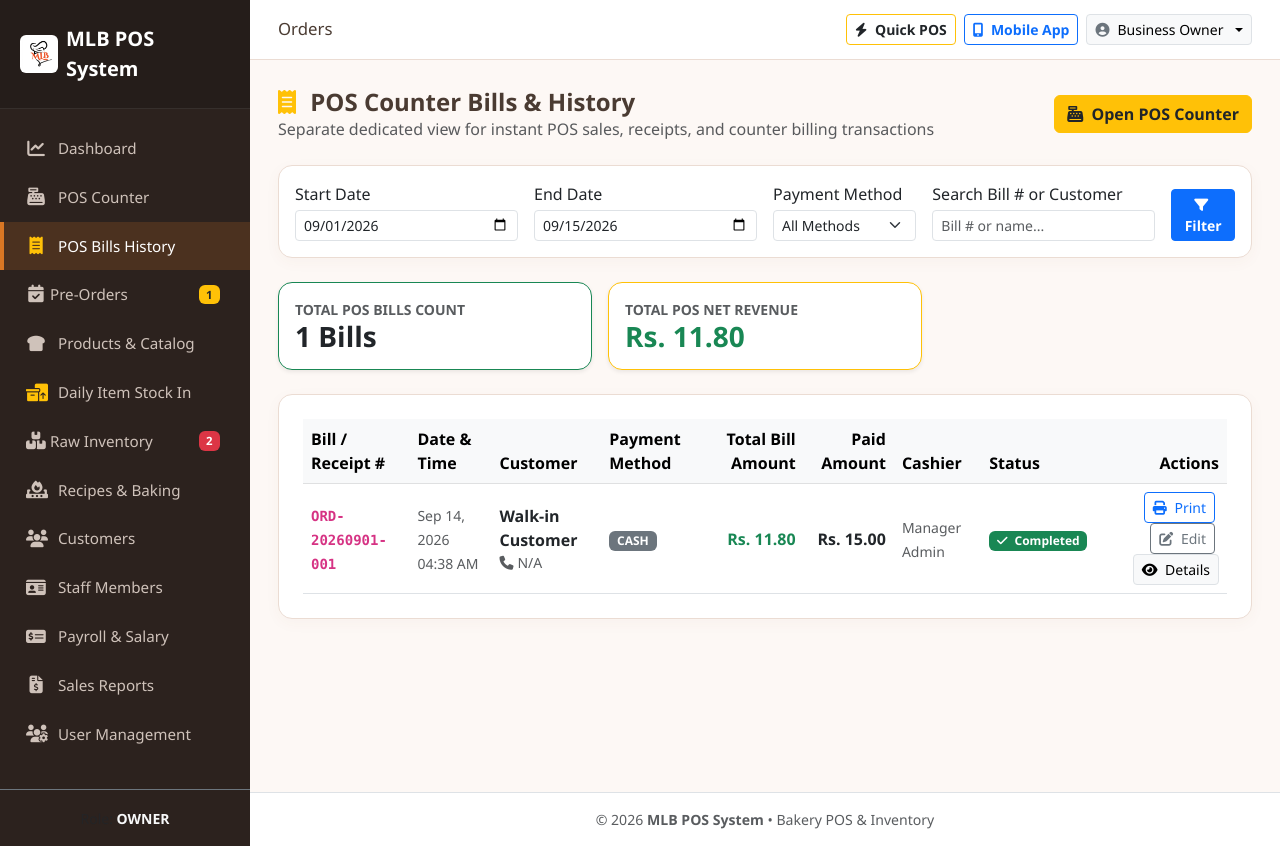
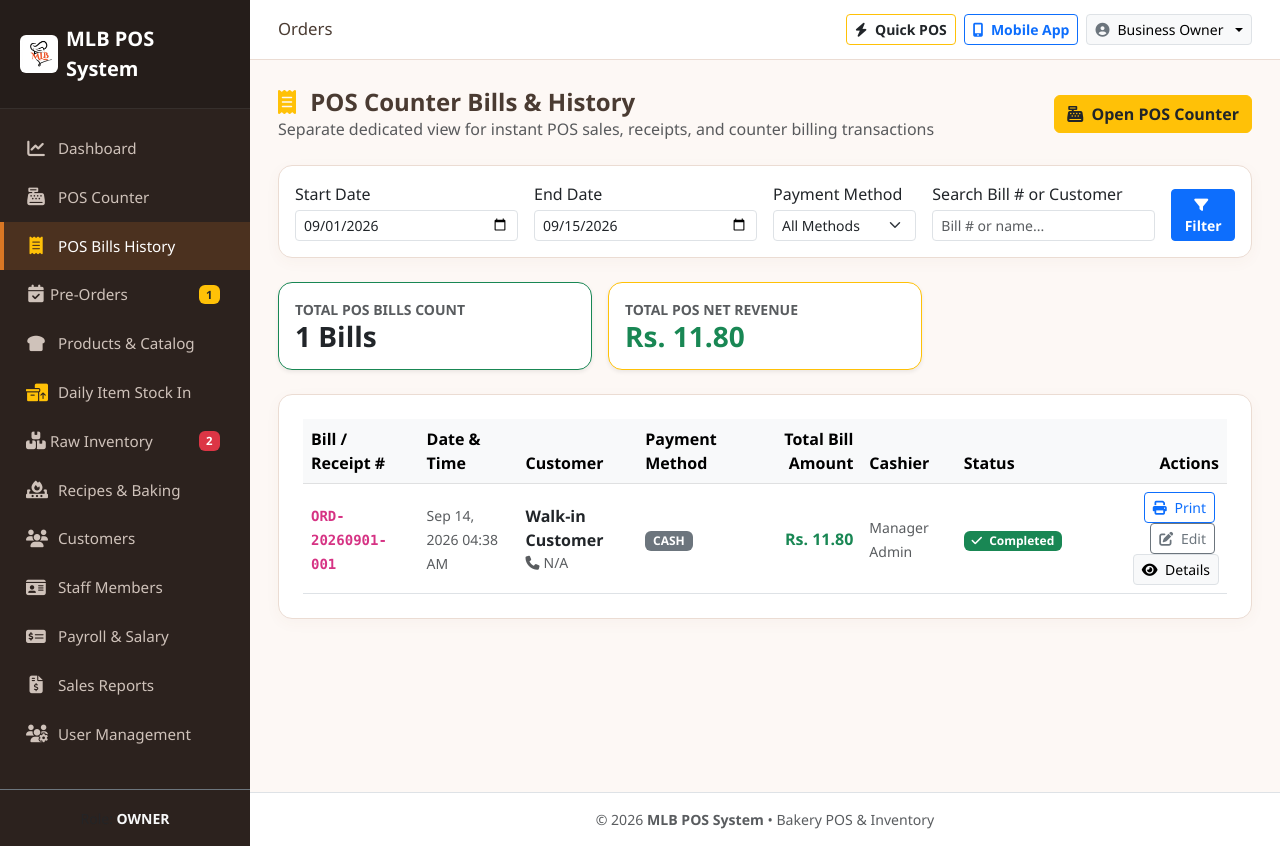
Before and after one commit to Nadeeshan1992/bakery-management, a PHP site: page /modules/orders/pos_bills.php in a window 1280 px wide. Run offline with PHP 8.4, Linux system fonts and the light colour scheme; a user stored in the database is signed in; data comes from the database, SQL or seed files in the repository.

Commit message:
fix(pos): remove Paid Amount column from POS Bills History table

```diff
--- a/modules/orders/pos_bills.php
+++ b/modules/orders/pos_bills.php
@@ -119,7 +119,6 @@
                     <th>Customer</th>
                     <th>Payment Method</th>
                     <th class="text-end">Total Bill Amount</th>
-                    <th class="text-end">Paid Amount</th>
                     <th>Cashier</th>
                     <th>Status</th>
                     <th class="text-end">Actions</th>
@@ -127,7 +126,7 @@
             </thead>
             <tbody>
                 <?php if (empty($posBills)): ?>
-                    <tr><td colspan="9" class="text-center text-muted py-4">No POS bills found for the selected date range.</td></tr>
+                    <tr><td colspan="8" class="text-center text-muted py-4">No POS bills found for the selected date range.</td></tr>
                 <?php else: ?>
                     <?php foreach ($posBills as $b): ?>
                         <tr>
@@ -146,7 +145,6 @@
                                 <?php endif; ?>
                             </td>
                             <td class="text-end fw-bold text-success fs-6"><?php echo formatMoney($b['total_amount']); ?></td>
-                            <td class="text-end fw-bold text-dark"><?php echo formatMoney($b['paid_amount']); ?></td>
                             <td><small class="text-muted"><?php echo htmlspecialchars($b['created_by_name'] ?? 'Staff'); ?></small></td>
                             <td><?php echo getStatusBadge($b['order_status']); ?></td>
                             <td class="text-end">
```
